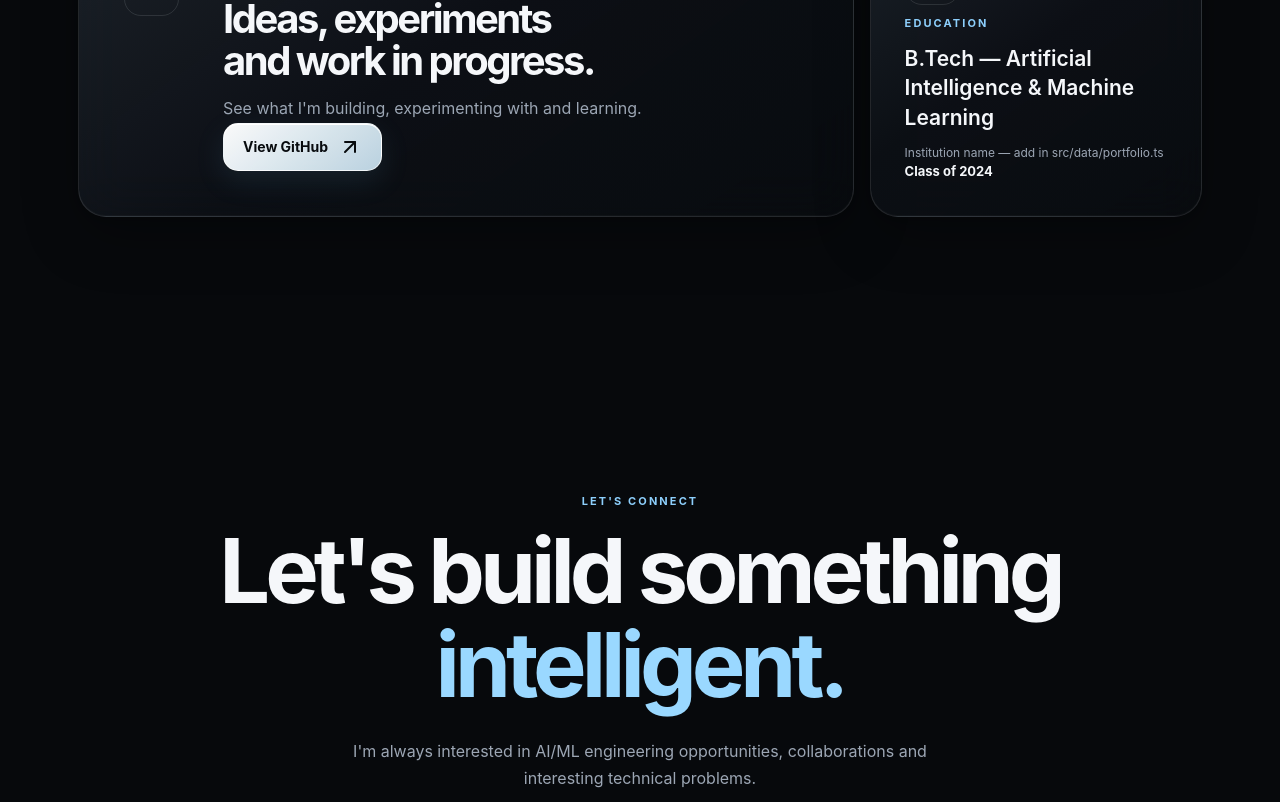
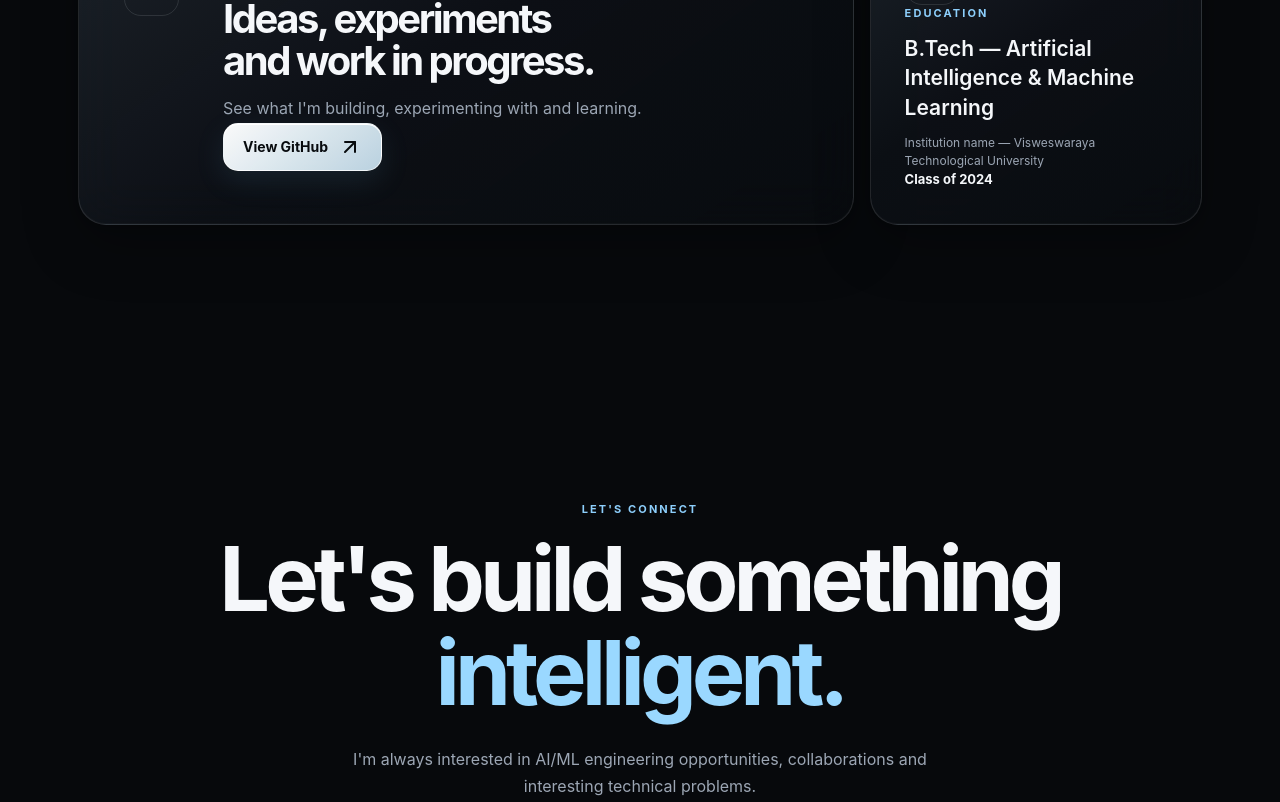
Before and after one commit to Sreedev-a/Sreedev-a.github.io, a Next.js app: page / in a window 1280 px wide. Shown: the part 7140-7942 px from the top of the page. Built offline with nearby package versions, Linux system fonts and the light colour scheme.

Commit message:
Update education institution name in portfolio

```diff
--- a/src/data/portfolio.ts
+++ b/src/data/portfolio.ts
@@ -190,5 +190,5 @@ export const portfolio = {
     { title: "AI Agents & Automation", text: "Combining AI models with tools and workflows." },
     { title: "MLOps", text: "Turning machine-learning experiments into reliable products." },
   ],
-  education: { degree: "B.Tech — Artificial Intelligence & Machine Learning", year: "2024", institution: "Institution name — add in src/data/portfolio.ts" },
+  education: { degree: "B.Tech — Artificial Intelligence & Machine Learning", year: "2024", institution: "Institution name — Visweswaraya Technological University" },
 } as const;
```
